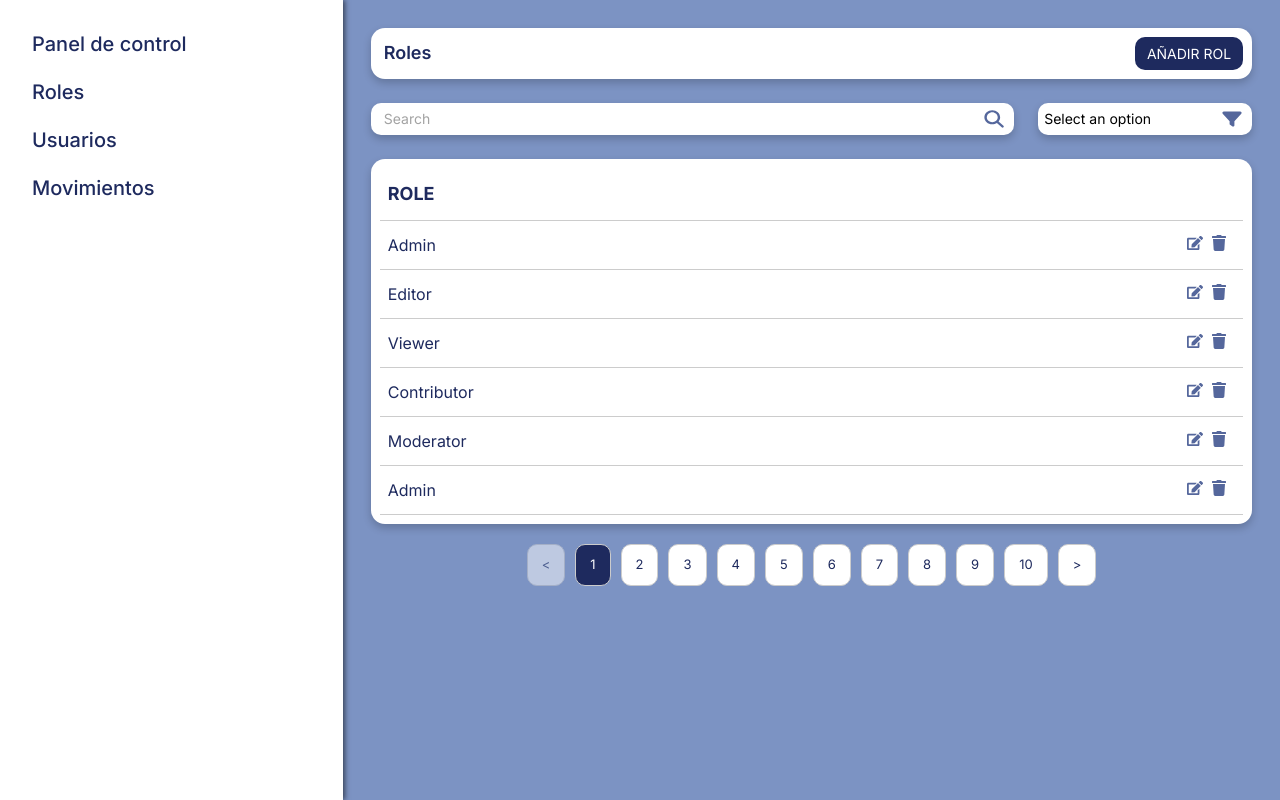
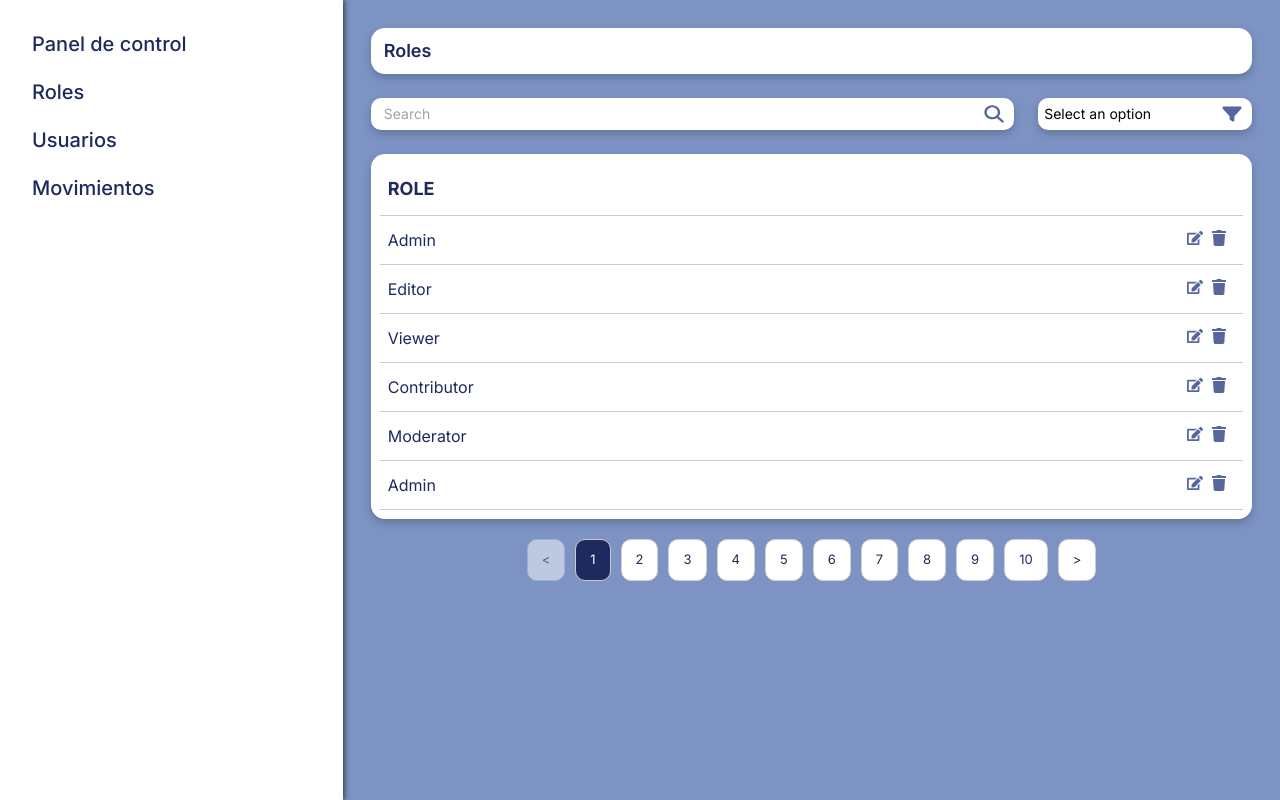
Before and after one commit to RaulBecerraB/TechShare-FrontEnd, a Next.js app: page /admin/roles in a window 1280 px wide. Built offline with nearby package versions, Linux system fonts and the light colour scheme.

Commit message:
feat(PrimaryButton): add visual disappearance for disabled button
    - Updated PrimaryButton.tsx to ensure the button visually disappears when disabled
    - Enhanced user experience by improving the visual feedback for button state

```diff
--- a/src/components/AdminCrud/PrimaryButton.tsx
+++ b/src/components/AdminCrud/PrimaryButton.tsx
@@ -8,11 +8,11 @@ interface ButtonProps {
 
 export default function Button({ buttonLabel, buttonFunction, disabled = false }: ButtonProps) {
     return (
-        <button className={`primary-button ${disabled ? 'disabled-button' : ''}`}
+        <button className={`${disabled ? '' : 'primary-button'}`}
             onClick={buttonFunction}
             disabled={disabled}
         >
-            {buttonLabel}
+            {disabled ? '' : buttonLabel}
         </button>
     )
 }
```
